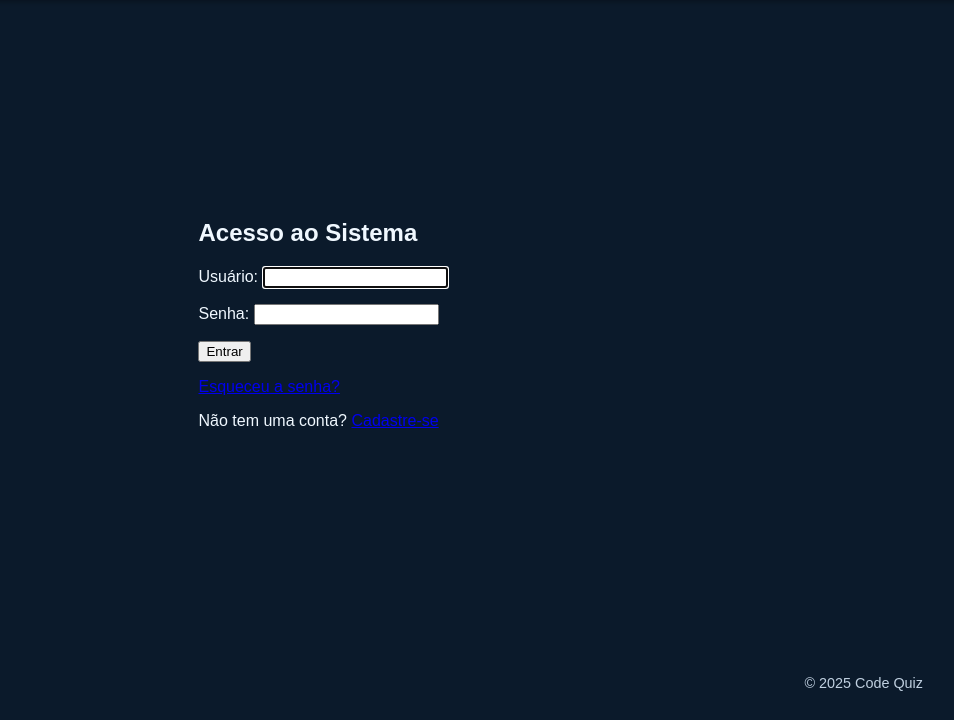
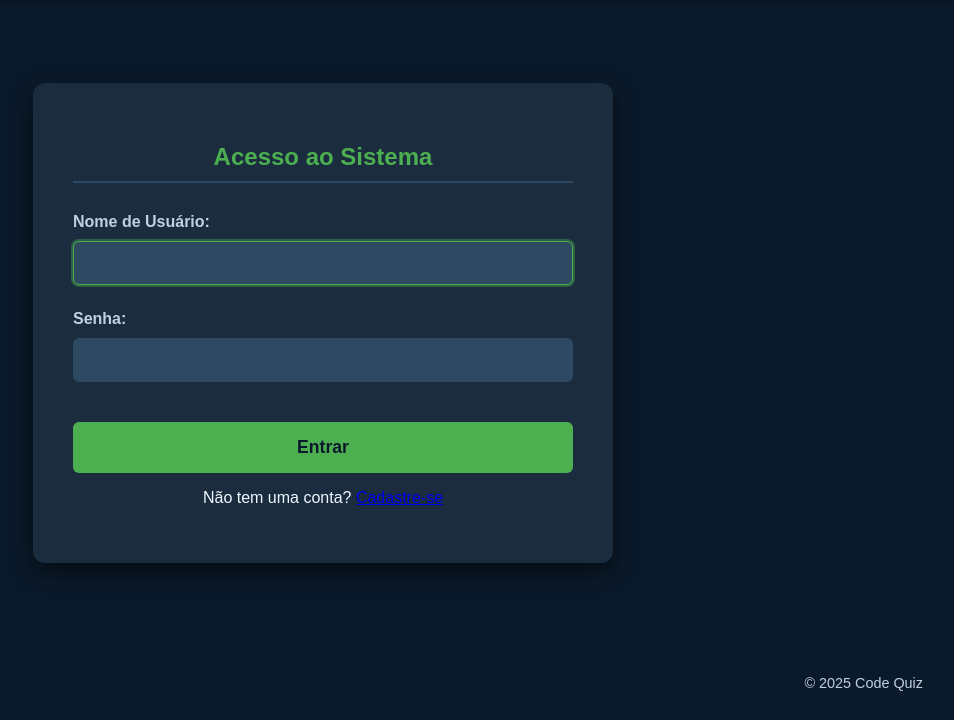
Before and after one commit to gabrielpferreira15/Code_Quiz, a Django app: page /accounts/login/ in a window 1280 px wide. Shown: the part 80-800 px from the top of the page, without its empty margins (317-1271 px from the left). Run offline with Django 5.2, Linux system fonts and the light colour scheme; parts of the project's set-up code (start-up, migrations or seed data) failed here and were passed over.

Commit message:
Melhoria visual para login/cadastro e ajuste de erros

```diff
--- /dev/null
+++ b/setup/static/setup/auth.css
@@ -0,0 +1,68 @@
+.auth-container {
+    background-color: #1a2c3e;
+    padding: 40px;
+    border-radius: 12px;
+    box-shadow: 0 8px 25px rgba(0, 0, 0, 0.6);
+    width: 90%;
+    max-width: 500px;
+    text-align: center;
+}
+
+h2 {
+    color: #4CAF50;
+    margin-bottom: 30px;
+    border-bottom: 2px solid #2e4a62;
+    padding-bottom: 10px;
+}
+
+.form-group {
+    margin-bottom: 25px;
+    text-align: left;
+}
+
+label {
+    display: block;
+    margin-bottom: 10px;
+    font-weight: bold;
+    color: #c0d0e0;
+}
+
+input[type="text"],
+input[type="password"],
+input[type="email"] {
+    width: 100%;
+    padding: 12px;
+    border-radius: 6px;
+    border: 1px solid #2e4a62;
+    background-color: #2e4a62;
+    color: #f0f8ff;
+    font-size: 1em;
+    box-sizing: border-box;
+}
+
+input[type="text"]:focus,
+input[type="password"]:focus,
+input[type="email"]:focus {
+    border-color: #4CAF50;
+    outline: none;
+    box-shadow: 0 0 0 2px rgba(76, 175, 80, 0.4);
+}
+
+button[type="submit"] {
+    display: block;
+    width: 100%;
+    padding: 15px;
+    margin-top: 40px;
+    background-color: #4CAF50;
+    color: #0b1a2b;
+    border: none;
+    border-radius: 6px;
+    font-size: 1.1em;
+    font-weight: bold;
+    cursor: pointer;
+    transition: background-color 0.3s ease;
+}
+
+button[type="submit"]:hover {
+    background-color: #6ed072;
+}
--- a/setup/templates/registration/login.html
+++ b/setup/templates/registration/login.html
@@ -1,26 +1,35 @@
-{% extends "base.html" %}
+{% extends 'base.html' %}
+{% load static %}
 
 {% block title %}Login{% endblock %}
 
+{% block extra_css %}
+    <link rel="stylesheet" href="{% static 'setup/auth.css' %}">
+{% endblock %}
+
 {% block content %}
-<div class="container">
+<div class="auth-container">
     <h2>Acesso ao Sistema</h2>
 
     <form method="post">
         {% csrf_token %}
+        <div class="form-group">
+            <label for="id_username">Nome de Usuário:</label>
+            {{ form.username }}
+        </div>
+        <div class="form-group">
+            <label for="id_password">Senha:</label>
+            {{ form.password }}
+        </div>
 
-        {{ form.as_p }}
+        {% if form.errors %}
+            <p style="color: red; text-align: left;">Seu usuário ou senha estão incorretos.</p>
+        {% endif %}
 
         <button type="submit">Entrar</button>
     </form>
 
-    {% if form.errors %}
-        <p style="color: red;">Nome de usuário ou senha incorretos. Tente novamente.</p>
-    {% endif %}
-
-    <p>
-        <a href="{% url 'password_reset' %}">Esqueceu a senha?</a>
-
-    </p>Não tem uma conta? <a href="{% url 'signup' %}">Cadastre-se</a></p>
+    <!--<p style="margin-top: 20px;"><a href="{% url 'password_reset' %}">Esqueceu a senha?</a></p>-->
+    <p>Não tem uma conta? <a href="{% url 'signup' %}">Cadastre-se</a></p>
 </div>
 {% endblock %}
--- a/setup/templates/setup/configurar_quiz.html
+++ b/setup/templates/setup/configurar_quiz.html
@@ -73,7 +73,6 @@ document.addEventListener('DOMContentLoaded', function() {
         const linguagemId = this.value;
         if (!linguagemId) return;
 
-        // Fetch Assuntos
         fetch(`/quiz/api/assuntos/${linguagemId}/`)
             .then(response => response.json())
             .then(data => {
@@ -85,7 +84,6 @@ document.addEventListener('DOMContentLoaded', function() {
                 assuntoSelect.disabled = false;
             });
 
-        // Fetch Dificuldades
         fetch(`/quiz/api/dificuldades/`)
             .then(response => response.json())
             .then(data => {
```
Also changed, not shown: setup/models.py (+0 -13 lines), setup/templates/registration/signup.html (+59 -3 lines), setup/views.py (+71 -72 lines), setup/migrations/0002_popular_dados_iniciais.py.
